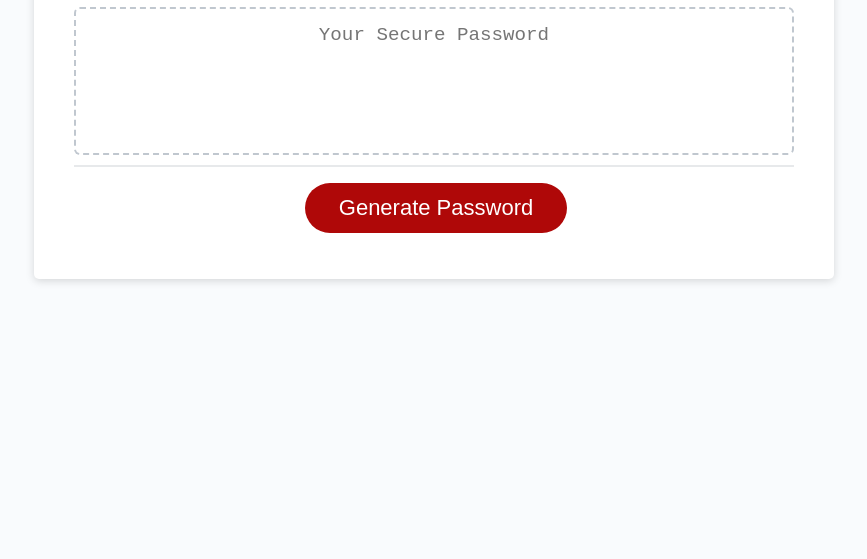
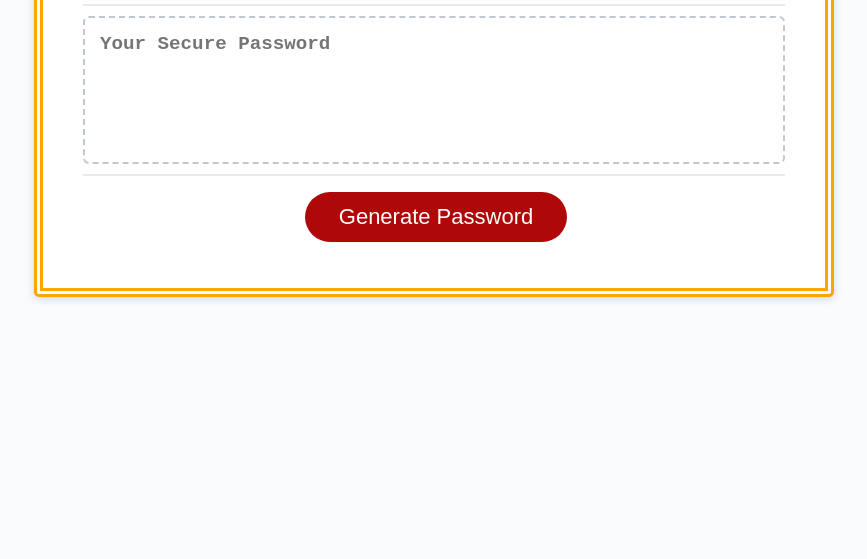
Before and after one commit to spbhanda/generatePassword, a plain HTML site: page index.html in a window 1280 px wide. Shown: the part 241-800 px from the top of the page, without its empty margins (206-1073 px from the left). Drawn offline with Linux system fonts and the light colour scheme.

Commit message:
update README.MD and CSS style

```diff
--- a/style.css
+++ b/style.css
@@ -40,6 +40,9 @@ header {
    margin: 0 auto;
    max-width: 800px;
    padding: 30px 40px;
+   border-style: double;
+   border-color: orange;
+   border-width: 0.5em;
 }
 
 .card-header::after {
@@ -52,6 +55,7 @@ header {
 
 .card-body {
    min-height: 100px;
+   text-align: left;
 }
 
 .card-footer {
@@ -76,8 +80,7 @@ header {
    border: none;
    background-color: hsl(360, 91%, 36%);
    border-radius: 25px;
-  box-shadow: rgba(0, 0, 0, 0.1) 0px 1px 6px 0px rgba(0, 0, 0, 0.2) 0px 1px 1px
-    0px;
+   box-shadow: rgba(0, 0, 0, 0.1) 0px 1px 6px 0px rgba(0, 0, 0, 0.2) 0px 1px 1px 0px;
    color: hsl(0, 0%, 100%);
    display: inline-block;
    font-size: 22px;
@@ -116,6 +119,9 @@ button[disabled] {
    border-radius: 6px;
    resize: none;
    overflow: hidden;
+   color: purple;
+   text-align: left;
+   font-weight: bold;
 }
 
 @media (max-width: 690px) {
```
Also changed, not shown: 1 other file. Lines whose indentation alone changed are shown as unchanged.
